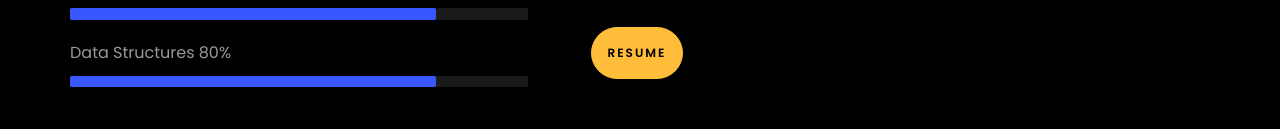
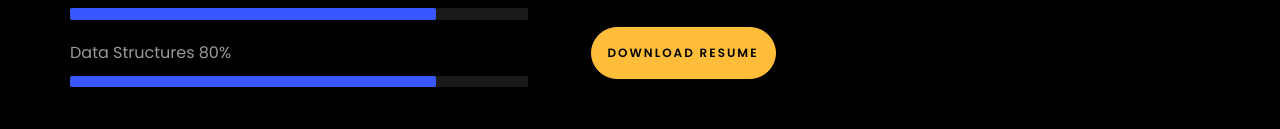
Before and after one commit to ayushpal023/ayushpal023, a plain HTML site: page index.html in a window 1280 px wide. Shown: the part 1479-1608 px from the top of the page. Drawn offline with Linux system fonts and the light colour scheme; files whose address does not match are found by name.

Commit message:
index.html

```diff
--- a/index.html
+++ b/index.html
@@ -21,7 +21,7 @@
     <link rel="stylesheet" href="css/flaticon.css">
     <link rel="stylesheet" href="css/icomoon.css">
     <link rel="stylesheet" href="css/style.css">
-    <link rel="icon" type="image/png" href="images/fevicon.png">
+    <link rel="icon" type="image/png" href="images/f2.png">
 
 
 
@@ -305,7 +305,7 @@
 						<div class="counter-wrap ftco-animate d-flex mt-md-3">
 							<div class="text">
 
-								<p><a href="https://drive.google.com/file/d/11txBMPowqPVpGZSchuBZhLIdhM6xdNgs/view?usp=sharing" Target="_blank" class="btn btn-primary py-3 px-3">Resume </a></p>
+								<p><a href="https://drive.google.com/file/d/11txBMPowqPVpGZSchuBZhLIdhM6xdNgs/view?usp=sharing" Target="_blank" class="btn btn-primary py-3 px-3">Download Resume </a></p>
 							</div>
 						</div>
 					</div>
```
